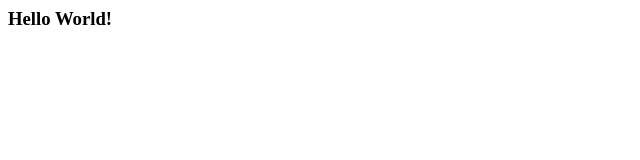
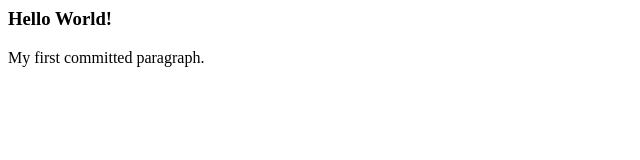
Before and after one commit to cristinefolz/my-first-github-project, a plain HTML site: page index.html in a window 1280 px wide. Shown: the whole page, without its empty margins (0-640 px from the left). Drawn offline with Linux system fonts and the light colour scheme.

Commit message:
added file

```diff
--- a/index.html
+++ b/index.html
@@ -1 +1,4 @@
 <h3>Hello World!</h3>
+
+
+<p>My first committed paragraph.</p>
```
